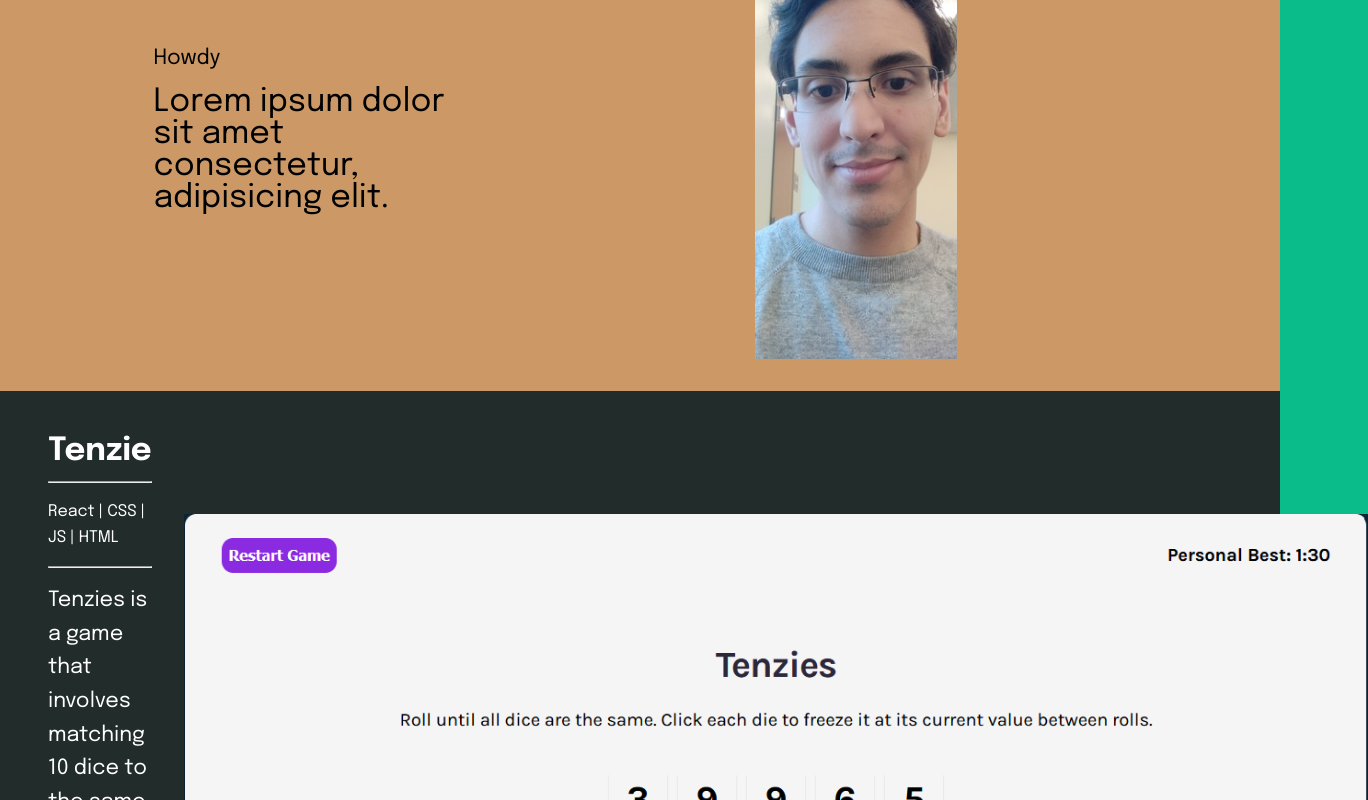
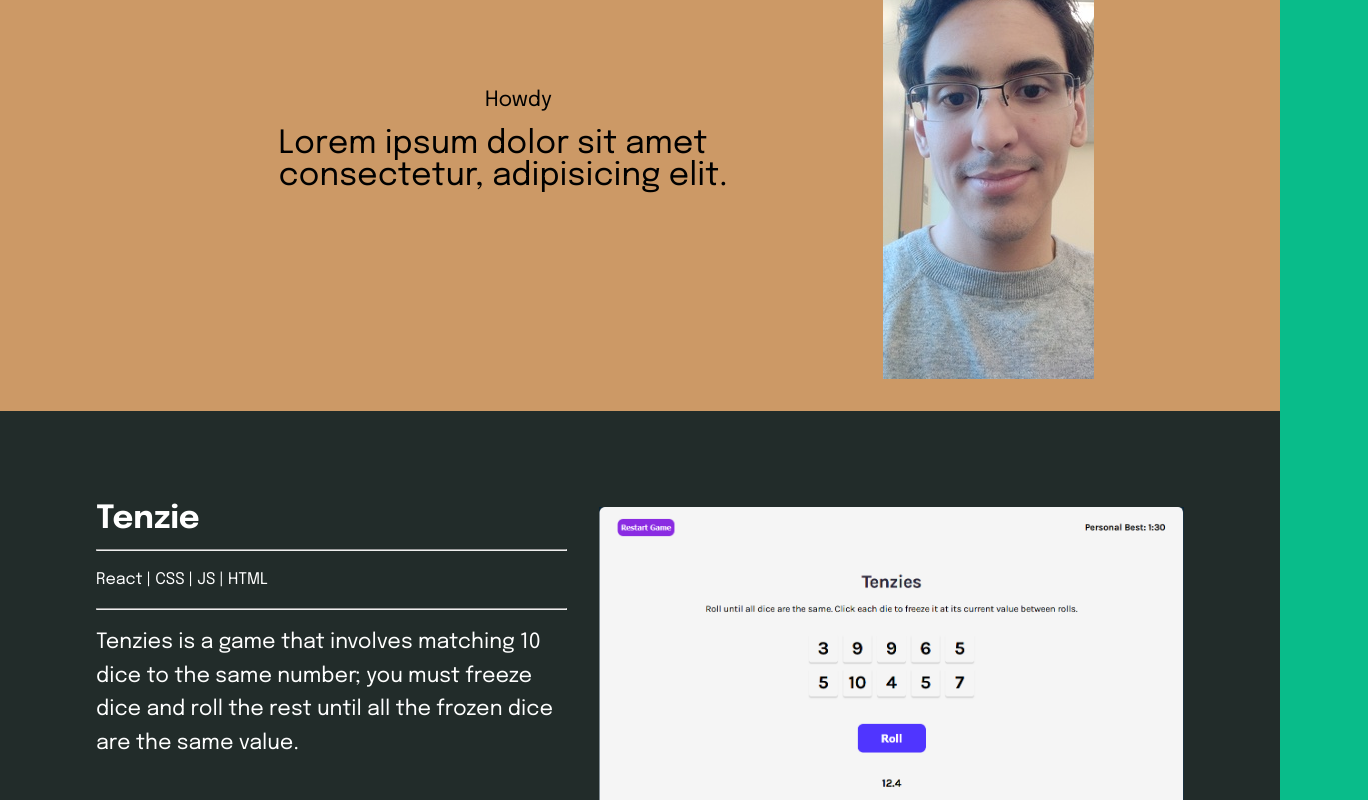
Before and after one commit to DavidPeguero/Portfolio, a React (Vite) app in the folder portfolio_page/: page / in a window 1280 px wide. Shown: the part 180-980 px from the top of the page, 1368 px wide, since content can reach past the window. Built offline with nearby package versions, Linux system fonts and the light colour scheme.

Commit message:
Adjusted so layout properties

```diff
--- a/portfolio_page/src/App.css
+++ b/portfolio_page/src/App.css
@@ -8,7 +8,7 @@ body{
 }
 
 /*Header styling*/
-.navbar{
+.navbar {
   display: flex;
   position:relative;
   height: 50px;
--- a/portfolio_page/src/components/ProjectCard.jsx
+++ b/portfolio_page/src/components/ProjectCard.jsx
@@ -5,7 +5,11 @@ export default function ProjectCard(props){
         <div>
             <section className={props.bgColor}>
                     <div className="split">
-                        {props.imgFirst && <img src={props.img} alt="Profile Pic" />}
+                        {props.imgFirst && <div className="split-img">
+
+                            <img src={props.img} alt="Profile Pic" />
+
+                        </div>}
                         <div className="split-text">
                             <h1>{props.title} </h1>
                             <hr className="solid" />
@@ -13,7 +17,9 @@ export default function ProjectCard(props){
                             <hr className='solid'></hr>
                             <p>{props.description}</p>
                         </div>
-                        {!props.imgFirst && <img src={props.img} alt="Profile Pic" />}
+                        <div className="split-img">
+                            {!props.imgFirst && <img src={props.img} alt="Profile Pic" />}
+                        </div>
                     </div>
             </section>
         </div>
--- a/portfolio_page/src/pages/Home.css
+++ b/portfolio_page/src/pages/Home.css
@@ -59,76 +59,68 @@ section{
     text-align: center;
 }
 
-img{
-    display: block;
-    width: 100%;
-    object-fit: scale-down;
-    aspect-ratio:16/9;
+img {
+    display:flex;
+    width:100%;
+    object-fit:contain;
+    max-height: 30rem;
 }
 
-section, header{
-
-    margin-inline: auto;
-    padding: 3rem 3rem;
+section,
+header {
+    margin-inline:auto;
+    padding:3rem
+}
+header {
+    display:flex;
+    flex-direction:column;
+    padding:2rem
 }
 
-header{
+header *+* {
+    margin-top:1rem
+}
+.header-text {
     display: flex;
     flex-direction: column;
-    padding: 2rem;
+    margin-left:10%;
+    text-align:left;
+    justify-content: center;
+    align-items: center;
 }
-
-header * + *{
-    margin-top: 1rem;
+header h4 {
+    font-weight:300
 }
-.header-text{
-    margin-block: auto;
-    margin-left: 10%;
-    text-align: left;
+header p {
+    max-width:30rem;
+    font-size:2rem;
+    line-height:2rem;
 }
-
-header h4{
-    margin-bottom : 1rem;
-    font-weight: 300;
+.split {
+    display:flex;
+    flex-direction:column;
+    gap:2rem;
+    padding: 3rem;
 }
-
-
-header p{
-    max-width: 30rem;
-    font-size: 2rem;
-    line-height: 2rem;
-    margin-inline: auto;
-
+.split-text {
+    display:flex;
+    flex-direction:column;
+    gap:1rem;
 }
-
-.split{
-    display: flex;
-    flex-direction: column;
-    gap: 2rem;
+.split-text h1 {
+    font-size:2rem;
 }
-
-.split-text{
-    display: flex;
-    flex-direction: column;
-    gap: 1rem;
+.split-text h4 {
+    font-size:1rem;
+    font-weight:300;
 }
-.split-text h1{
-    font-size: 2rem;
+.bg-brown hr {
+    border-top:solid 1px black;
 }
-.split-text h4{
-    font-size: 1rem;
-    font-weight: 300;
+.split-text p {
+    font-weight:400;
+    line-height:1.6;
 }
-
-.bg-brown hr{
-    border-top: solid 1px black;
-}
-
-.split-text p{
-    font-weight: 400;
-    line-height: 1.6;
-}
-
 
 
 
@@ -138,14 +130,28 @@ header p{
         flex-direction: row;
     }
 
-    .split > *{
-        flex-basis: 100%;
+
+    .split-text{
+        flex-basis: 70%;
+    }
+
+    .split img{
+        object-fit: scale-down;
     }
 
     header{
         flex-direction: row;
+
+    }
+
+    .header-text{
+        flex-basis: 60%;
     }
 
 
 
+
+
+
+
 }
--- a/portfolio_page/src/pages/Home.jsx
+++ b/portfolio_page/src/pages/Home.jsx
@@ -12,11 +12,11 @@ export default function newHome(){
         <div className="page-style">
             <div className="container bg-brown">
                 <header>
-                    <div className="header-text text-center">
+                    <div className="header-text">
                         <h4>Howdy</h4>
                         <p>Lorem ipsum dolor sit amet consectetur, adipisicing elit.</p>
                     </div>
-                    <img src={myImg} placeholder="MyPic"></img>
+                    <div className="header-img"><img src={myImg} placeholder="MyPic"></img></div>
                 </header>
             </div>
             <div className="container">
```
